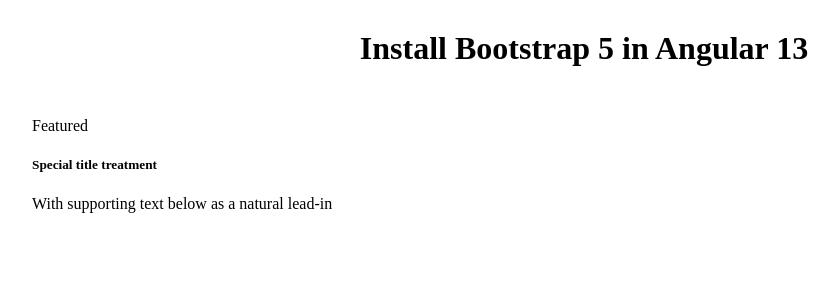
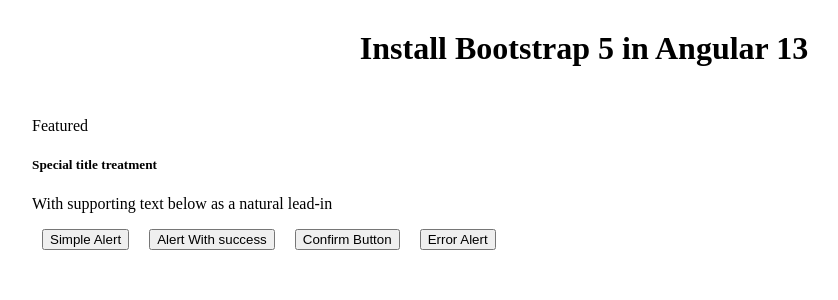
Before and after one commit to xavihewel/xverges-angular-hello-world, an Angular app: page / in a window 1280 px wide. Shown: the top 300 px of the page, without its empty margins (56-894 px from the left). Built offline with nearby package versions, Linux system fonts and the light colour scheme.

Commit message:
afegir notificacions

```diff
--- a/src/app/favorite/favorite.component.html
+++ b/src/app/favorite/favorite.component.html
@@ -11,6 +11,17 @@
             <p class="card-text">
                 With supporting text below as a natural lead-in
             </p>
+            <button class="btn btn-info" style="margin-right: 10px; margin-left:10px;" (click)="simpleAlert()">Simple
+                Alert</button>
+
+            <button class="btn btn-success" style="margin-right: 10px; margin-left:10px;"
+                (click)="alertWithSuccesss()">Alert With success</button>
+
+            <button class="btn btn-primary" style="margin-right: 10px; margin-left:10px;" (click)="confirmBox()">Confirm
+                Button</button>
+
+            <button class="btn btn-danger" style="margin-right: 10px; margin-left:10px;" (click)="erroralert()">Error
+                Alert</button>
         </div>
     </div>
 </div>
--- a/src/app/favorite/favorite.component.ts
+++ b/src/app/favorite/favorite.component.ts
@@ -1,4 +1,5 @@
 import { Component, OnInit } from '@angular/core';
+import Swal from 'sweetalert2';
 
 @Component({
   selector: 'app-favorite',
@@ -10,6 +11,47 @@
   constructor() { }
 
   ngOnInit(): void {
+    console.log('this is init method');
   }
 
+  simpleAlert() {
+    Swal.fire('Hell world');
+  }
+
+  alertWithSuccesss() {
+    Swal.fire('Thank you...', 'You submitted succesfully!', 'success');
+  }
+
+  confirmBox() {
+    Swal.fire({
+      title: 'Are you sure want to remove?',
+      text: 'You will not be able to recover this file!',
+      icon: 'warning',
+      showCancelButton: true,
+      confirmButtonText: 'Yes, delete it',
+      cancelButtonText: 'No, keep it'
+    }).then((result) => {
+      if (result.value) {
+        Swal.fire(
+          'Deleted!',
+          'Your imaginary file has been deleted',
+          'success'
+        )
+      } else if (result.dismiss === Swal.DismissReason.cancel) {
+        Swal.fire(
+          'Cancellled',
+          'Your imaginary file is safe',
+          'error'
+        )
+      }
+    })
+  }
+  erroralert(){
+    Swal.fire({
+      icon: 'error',
+      title: 'Ooops..',
+      text: 'Something went wrong!',
+      footer: '<a href>Why do I have this issue?</a>'
+    })
+  }
 }
```
